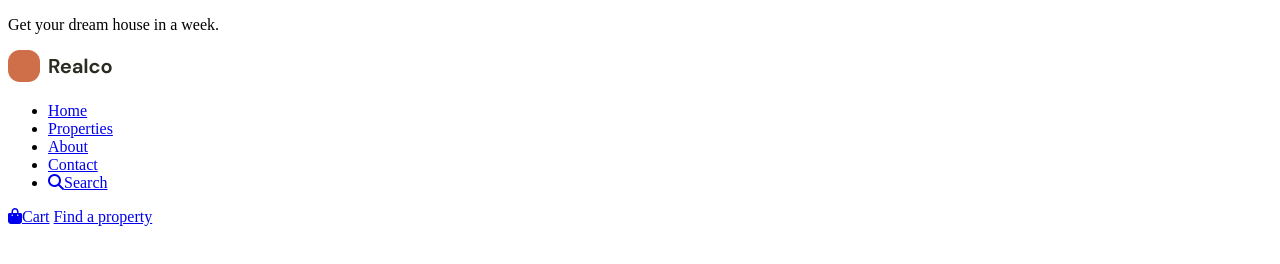
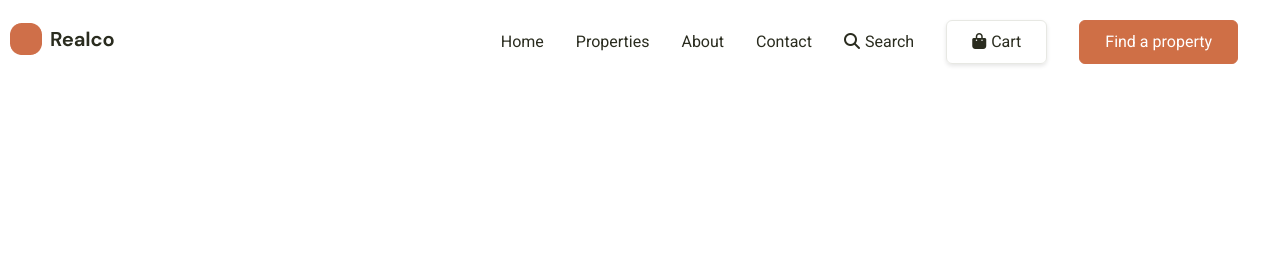
Before and after one commit to anastasia-kost/realco-project, a plain HTML site: page index.html in a window 1280 px wide. Drawn offline with Linux system fonts and the light colour scheme.

Commit message:
finished header section layout

```diff
--- a/index.html
+++ b/index.html
@@ -15,15 +15,12 @@
     <title>Document</title>
   </head>
   <body>
-    <div class="ad-block">
-      <p>Get your dream house in a week.</p>
-    </div>
     <div class="container">
-      <nav class="navbar">
+      <header class="header">
         <div class="logo">
-          <img src="images/logo.png" alt="logo" />
+          <a href="#"><img src="images/logo.png" alt="logo" /></a>
         </div>
-        <div class="navigation">
+        <nav class="navbar">
           <ul>
             <li><a href="#">Home</a></li>
             <li><a href="#">Properties</a></li>
@@ -37,8 +34,9 @@
             ><i class="fa-solid fa-bag-shopping"></i>Cart</a
           >
           <a href="#" class="btn btn-red">Find a property</a>
-        </div>
-      </nav>
+        </nav>
+      </header>
     </div>
+    <section class="main"></section>
   </body>
 </html>
--- a/styles/styles.scss
+++ b/styles/styles.scss
@@ -0,0 +1,73 @@
+@import url('https://fonts.googleapis.com/css2?family=Roboto:ital,wght@0,400;0,700;1,400;1,700&display=swap');
+
+* {
+    font-family: 'Roboto';
+    box-sizing: border-box;
+    margin: 0;
+    padding: 0;
+    color: #2A2C1F;
+    font-size: 1rem;
+}
+
+ul {
+    li {
+        list-style-type: none;
+    }
+}
+
+a {
+    text-decoration: none;
+}
+
+.container {
+    max-width: 1300px;
+    margin: 0 auto;
+
+    .header {
+        display: flex;
+        justify-content: space-between;
+        align-items: center;
+        margin: 20px 10px;
+        flex: 1;
+
+        .navbar {
+                display: flex;
+                justify-content: space-between;
+                align-items: center;
+
+                .btn {
+                    border-radius: 6px;
+                    padding: 9px 25px;
+                    border: 1px solid;
+                }
+
+                .btn-white {
+                    border-color: #E7E8E3;
+                    box-shadow: 0px 2px 4px 0px rgba(0, 0, 0, 0.1);
+                }
+
+                .btn-red {
+                    background: #CF6F46;
+                    border-color: #CF6F49;
+                    color: white;
+                }
+            }
+
+            a {
+                margin-right: 2em;
+                line-height: 1.5rem;
+
+                .fa-solid {
+                    margin-right: 5px;
+                    font-size: 1rem;
+                }
+            }
+
+            ul {
+                display: flex;
+                justify-content: space-around;
+            }
+    }
+
+
+}
```
Also changed, not shown: styles/styles.css, 1 other file.
